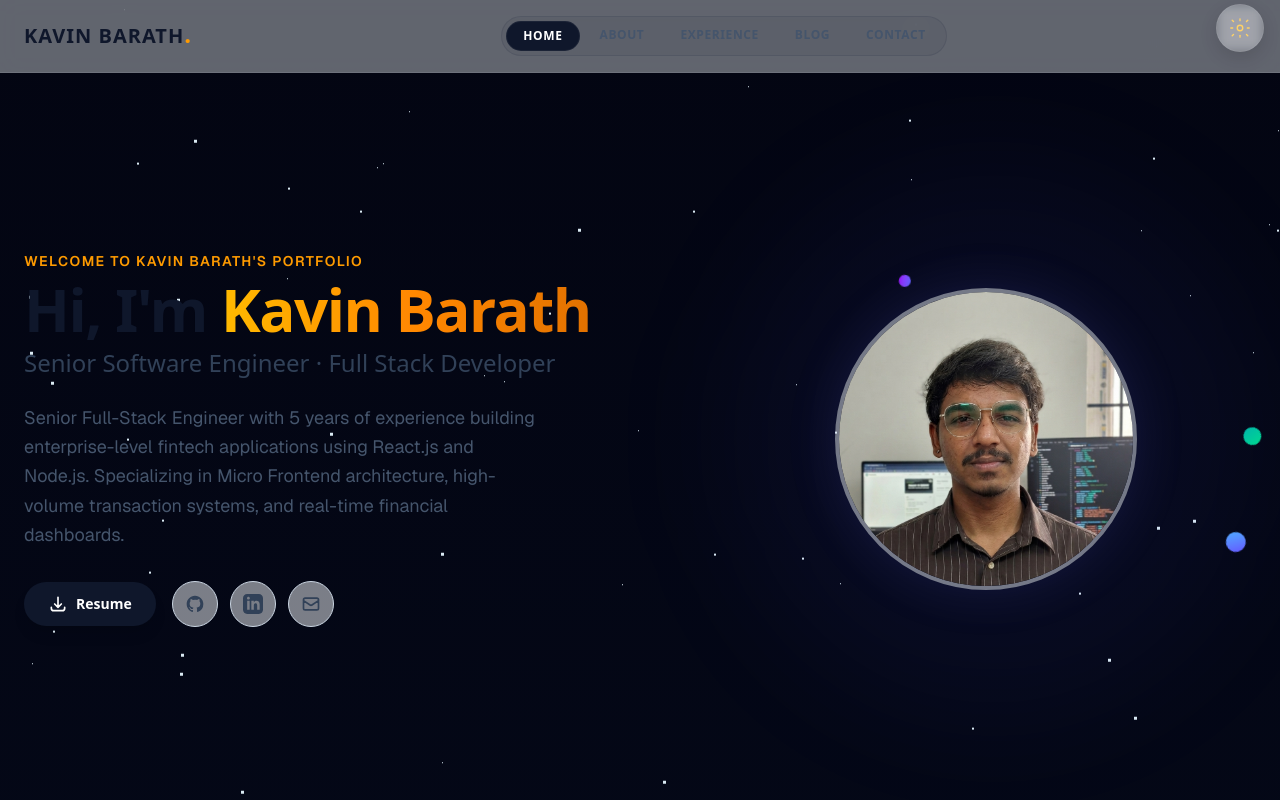
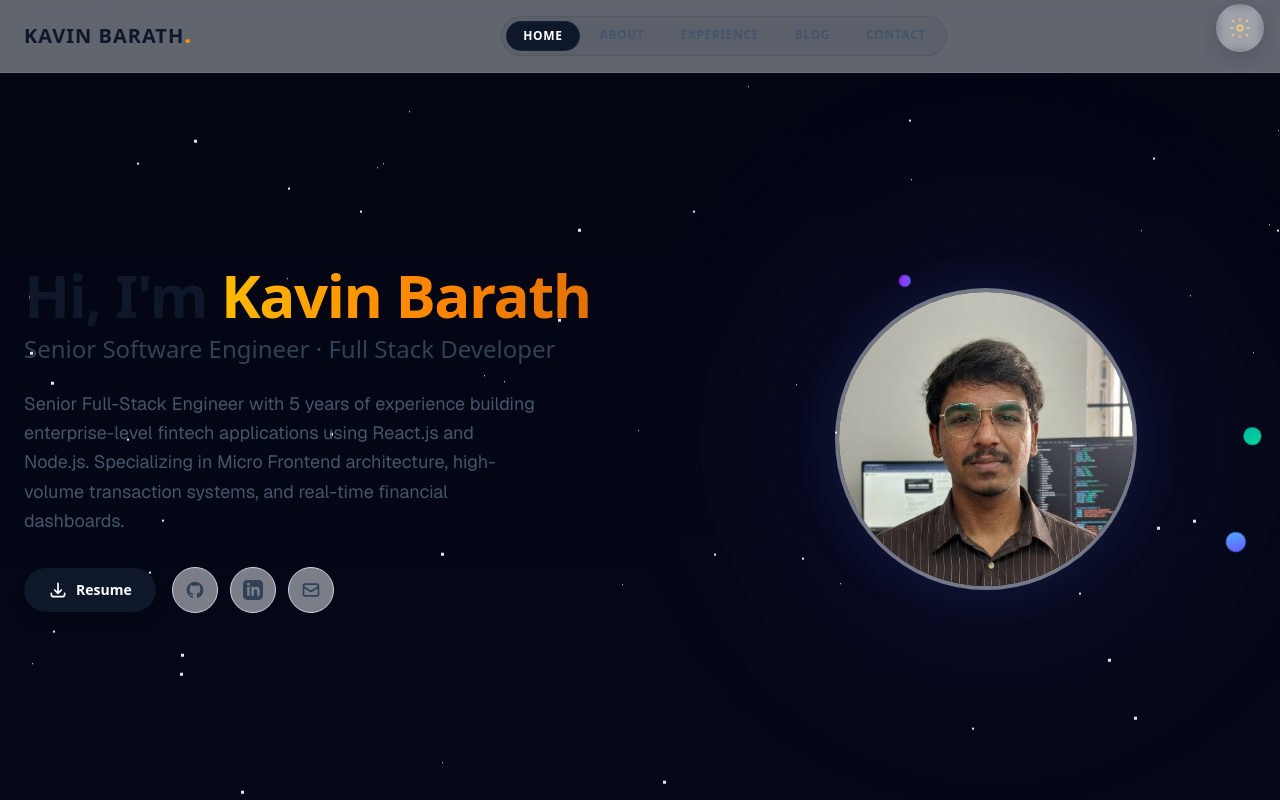
Before and after one commit to Kavin-Brat/personal-portfolio-2k26, a Next.js app: page / in a window 1280 px wide. Shown: the top 800 px of the page. Built offline with nearby package versions, Linux system fonts and the light colour scheme.

Commit message:
changes: remove tag line

```diff
--- a/app/components/Hero.tsx
+++ b/app/components/Hero.tsx
@@ -13,9 +13,6 @@ const Hero: React.FC = () => {
     >
       <div className="flex-1 space-y-6 text-left">
         <div className="space-y-2">
-          <h2 className="text-sm font-semibold tracking-widest text-amber-500 uppercase font-sans animate-[fadeIn_0.5s_ease-out]">
-            Welcome to Kavin Barath's Portfolio
-          </h2>
           <h1 className="text-4xl sm:text-6xl font-extrabold tracking-tight text-slate-900 dark:text-white">
             Hi, I'm <span className="bg-gradient-to-r from-amber-400 via-orange-400 to-amber-600 bg-clip-text text-transparent">Kavin Barath</span>
           </h1>
```
